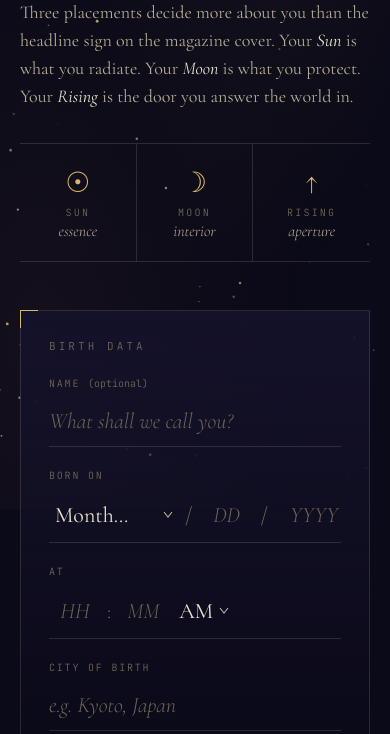
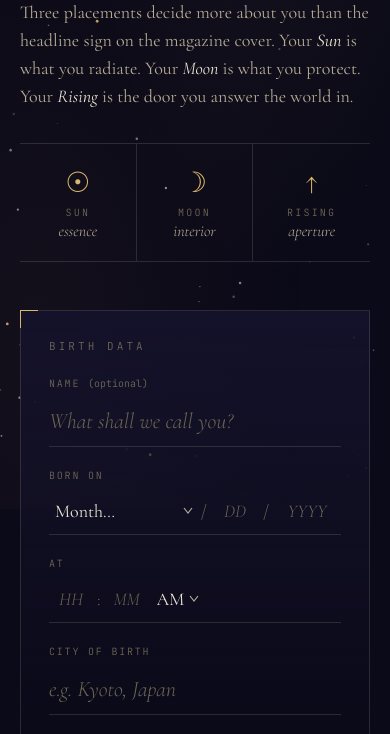
Before and after one commit to aibraincoach/astrology-demo, a website: page index.html in a window 390 px wide. Shown: the part 335-1069 px from the top of the page. Drawn offline with nearby package versions, Linux system fonts and the light colour scheme.

Commit message:
fix: allow seg-input to wrap and shrink on iPhone viewport
.seg-input.month-wide had flex-wrap: nowrap which forced the date field
(Month + DD + YYYY) to overflow on iPhone (~375px). Time field also
couldn't shrink enough because iOS Safari adds extra padding to selects.

Added max-width: 400px breakpoint that:
- Allows .seg-input to wrap
- Shrinks font-size from 22px to 18px
- Reduces input widths (day 48px, year 68px, w-2 44px)
- Makes month select fluid (flex: 1 1 auto, min-width 100px)
- Reduces select arrow padding

```diff
--- a/index.html
+++ b/index.html
@@ -326,6 +326,17 @@
     .seg-input select option { background: var(--bg-2); color: var(--ink); }
     .seg-input.month-wide { flex-wrap: nowrap; }
     .seg-input .m-pick { min-width: 130px; flex: 0 1 auto; }
+    @media (max-width: 400px) {
+      .seg-input { flex-wrap: wrap; gap: 2px; }
+      .seg-input input,
+      .seg-input select,
+      .seg-input > .div { font-size: 18px; padding-top: 6px; padding-bottom: 6px; }
+      .seg-input .w-day { width: 48px; }
+      .seg-input .w-year { width: 68px; }
+      .seg-input .w-2 { width: 44px; }
+      .seg-input .m-pick { min-width: 100px; flex: 1 1 auto; }
+      .seg-input select { padding-right: 18px; background-position: right 4px center; }
+    }
 
     .submit {
       width: 100%;
```
